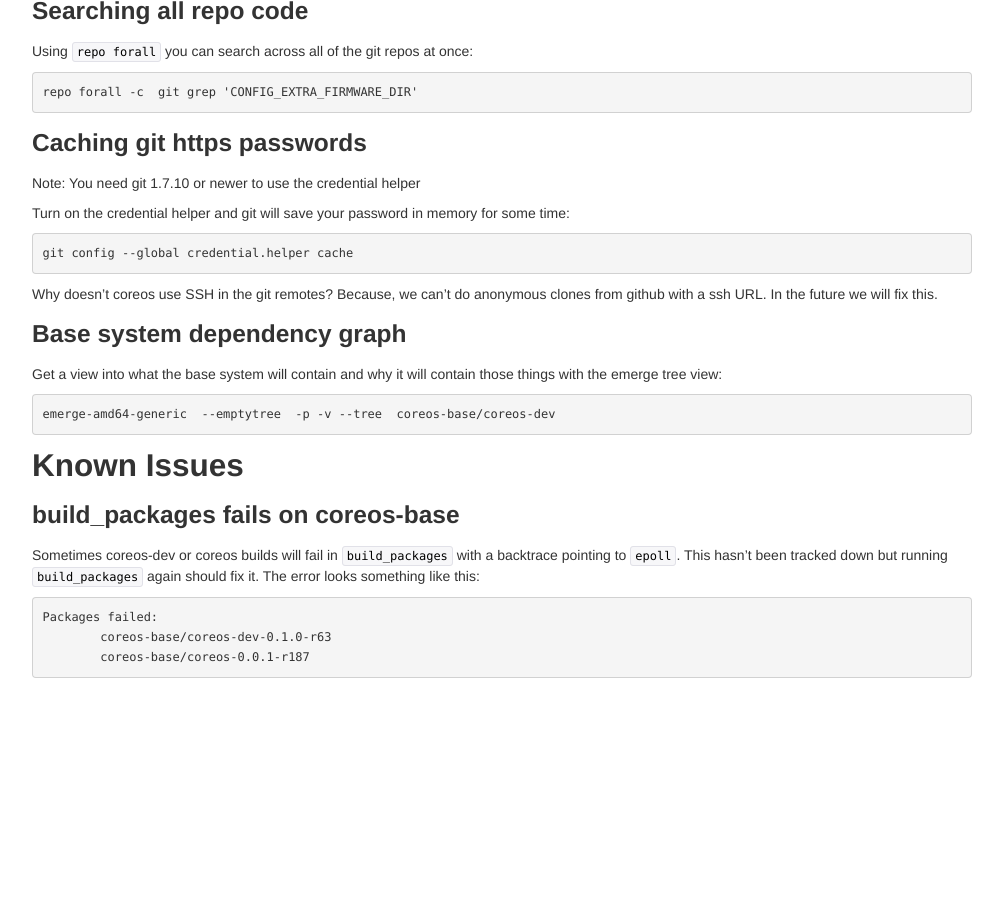
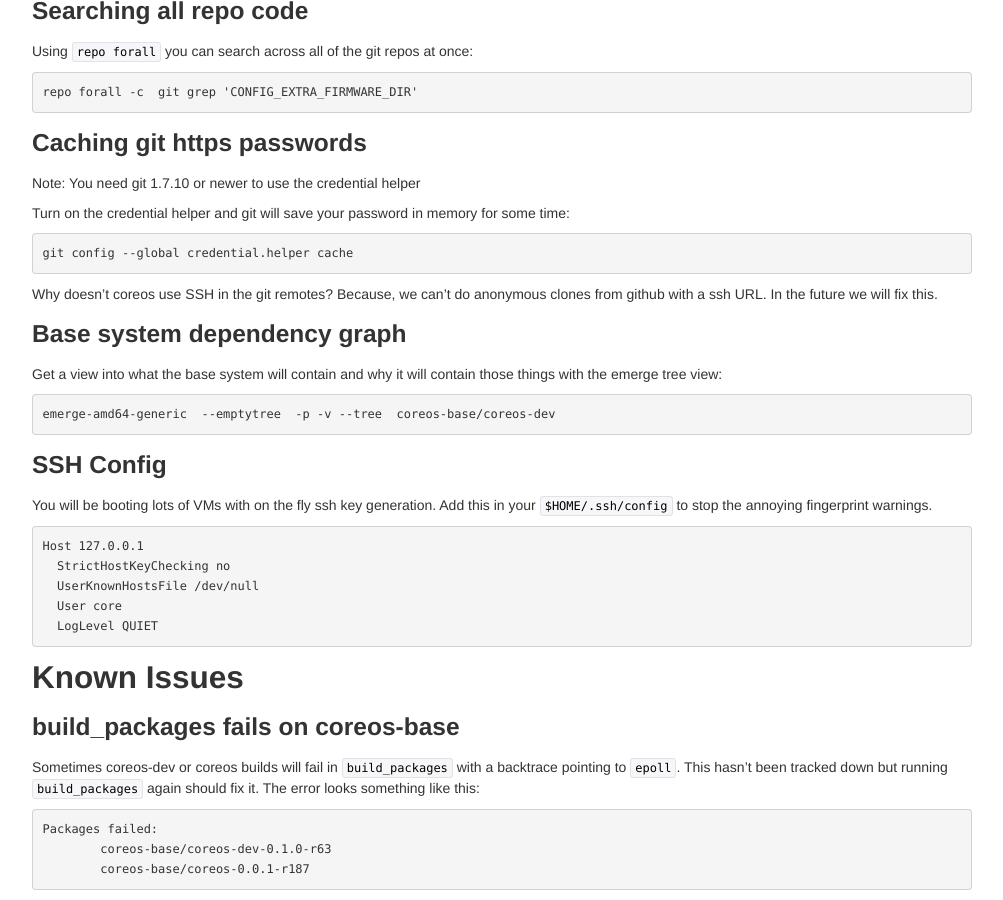
Before and after one commit to RandomStuffs22/coreos.github.com, a Jekyll site: the page built from index.markdown, in a window 1280 px wide and 900 px high, scrolled down 1891 px. Shown: the whole window, without its empty margins (138-1141 px from the left). Built offline with Jekyll 4.4.1, drawn with Linux system fonts in a browser that asks for light colours; Markdown is read by kramdown in place of the engine named in the settings; before the commit the page ends 2579 px from its top, so only the background shows below that.

Commit message:
feat(index): add note about SSH configuration

````diff
--- a/index.markdown
+++ b/index.markdown
@@ -169,6 +169,19 @@ things with the emerge tree view:
 emerge-amd64-generic  --emptytree  -p -v --tree  coreos-base/coreos-dev
 ```
 
+### SSH Config
+
+You will be booting lots of VMs with on the fly ssh key generation. Add
+this in your `$HOME/.ssh/config` to stop the annoying fingerprint warnings.
+
+```
+Host 127.0.0.1
+  StrictHostKeyChecking no
+  UserKnownHostsFile /dev/null
+  User core
+  LogLevel QUIET
+```
+
 ## Known Issues
 
 ### build\_packages fails on coreos-base
````
